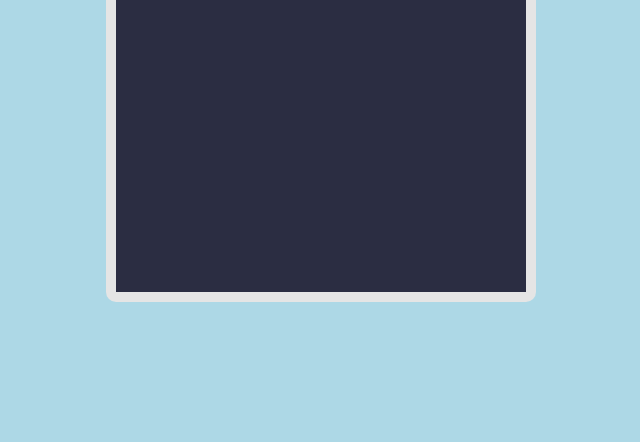
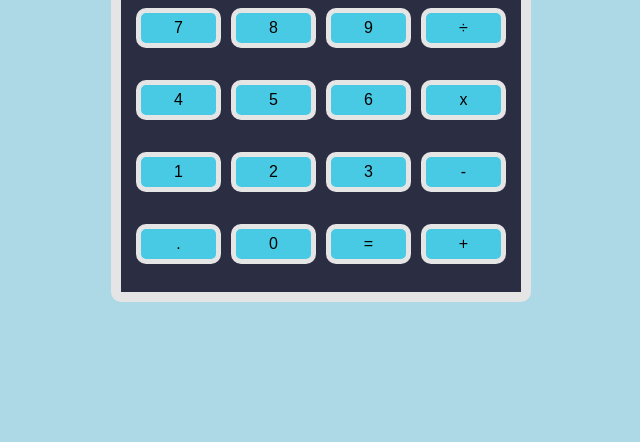
Before and after one commit to msuruwka9/webCalculator, a plain HTML site: page index.html in a window 1280 px wide. Shown: the part 358-800 px from the top of the page, without its empty margins (319-959 px from the left). Drawn offline with Linux system fonts and the light colour scheme.

Commit message:
numbers to UI, little change of CSS

```diff
--- a/index.html
+++ b/index.html
@@ -10,11 +10,33 @@
 </head>
 <body>
     <div id="calculator-body">
-        <div id="display"><p id="bottom">1234</p></div>
+        <div id="display">
+            <p id="top-num">1234</p>
+            <p id="bottom-num">1234</p>
+
+        </div>
         <div id="top-buttons-container">
             <div id="clear" class="top-button"><p>Clear</p></div>
             <div id="delete" class="top-button"><p>Delete</p></div>
         </div>
+        <div id="numbers-container">
+            <p>7</p>
+            <p>8</p>
+            <p>9</p>
+            <p>÷</p>
+            <p>4</p>
+            <p>5</p>
+            <p>6</p>
+            <p>x</p>
+            <p>1</p>
+            <p>2</p>
+            <p>3</p>
+            <p>-</p>
+            <p>.</p>
+            <p>0</p>
+            <p>=</p>
+            <p>+</p>
+        </div>
     </div>
 </body>
 </html>
--- a/styles.css
+++ b/styles.css
@@ -9,7 +9,7 @@ html{
 
 #calculator-body{
     background-color: #2b2d42;
-    min-width: 400px;
+    width: 400px;
     height: 500px;
     border: 10px solid #e5e5e5;
     border-radius: 10px;
@@ -22,18 +22,26 @@ html{
 #display{
     position: relative;
     background-color: white;
-    width: 360px;
+    width: 90%;
     height: 20%;
-    margin: 20px;
+    margin: 3.75%;
     margin-bottom: 5px;
     border: 5px solid #e5e5e5;
     border-radius: 10px;
-    font-size: 70px
+    font-size: 50px
 }
 
-#bottom{
+#bottom-num{
     position: absolute;
     bottom: 0;
+    right: 0;
+    margin: 0;
+}
+
+#top-num{
+    font-size: 30px;
+    position: absolute;
+    top: 0;
     right: 0;
     margin: 0;
 }
@@ -46,7 +54,7 @@ html{
 .top-button{
     display: flex;
     width: 50%;
-    margin: 20px;
+    margin: 15px;
     margin-top: 5px;
     margin-bottom: 5px;
     height: 50px;
@@ -57,3 +65,24 @@ html{
     align-items: center;
     justify-content: center;
 }
+
+#numbers-container{
+    display: flex;
+    flex-wrap: wrap;
+    justify-content: space-evenly;
+    align-items: stretch;
+    margin: 0px 5px;
+}
+
+#numbers-container p{
+    display: flex;
+    justify-content: center;
+    align-items: center;
+    width: 75px;
+    height: 30px;
+    border: 2px solid black;
+    text-align: center;
+    border: 5px solid #e5e5e5;
+    border-radius: 10px;
+    background-color: #48cae4;
+}
```
